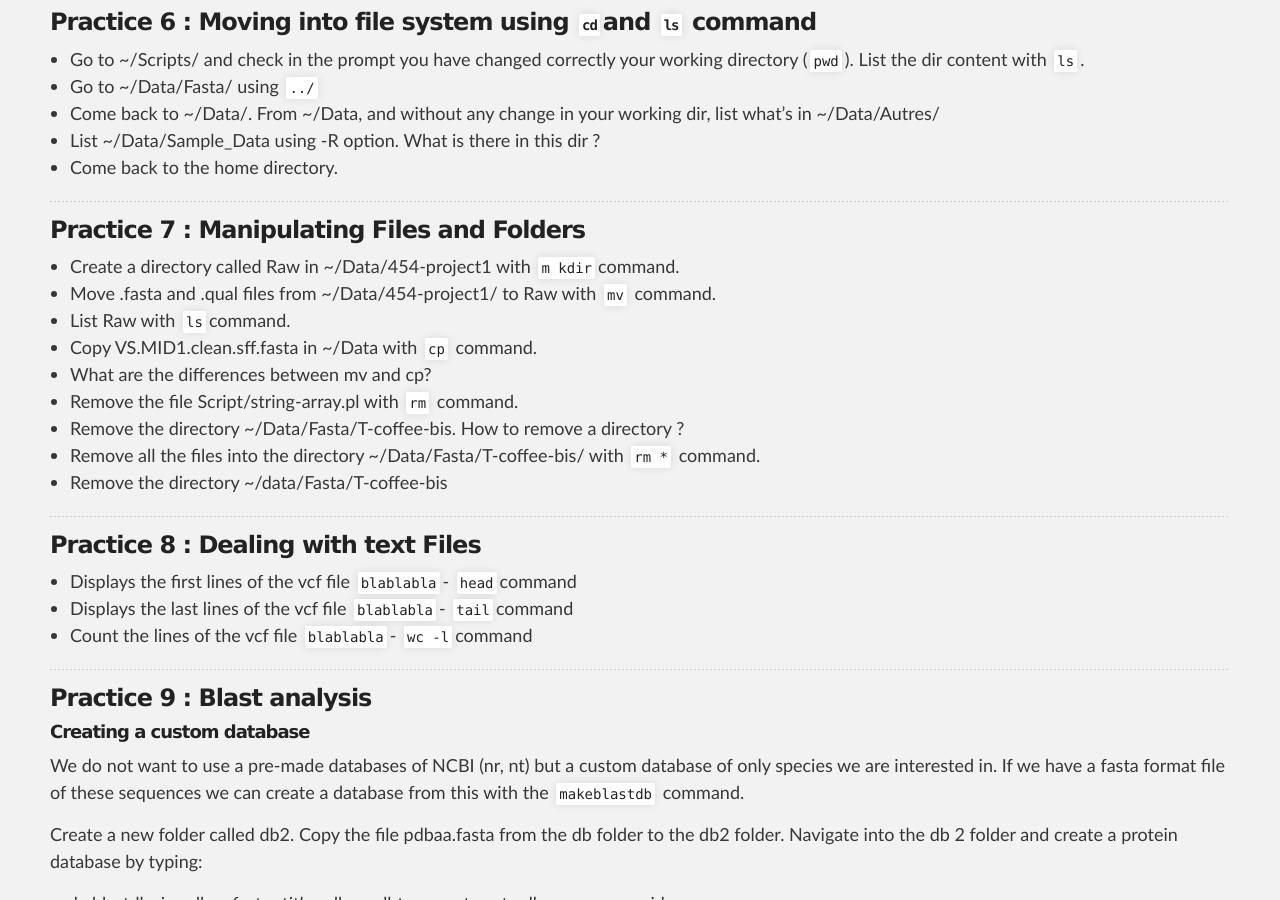
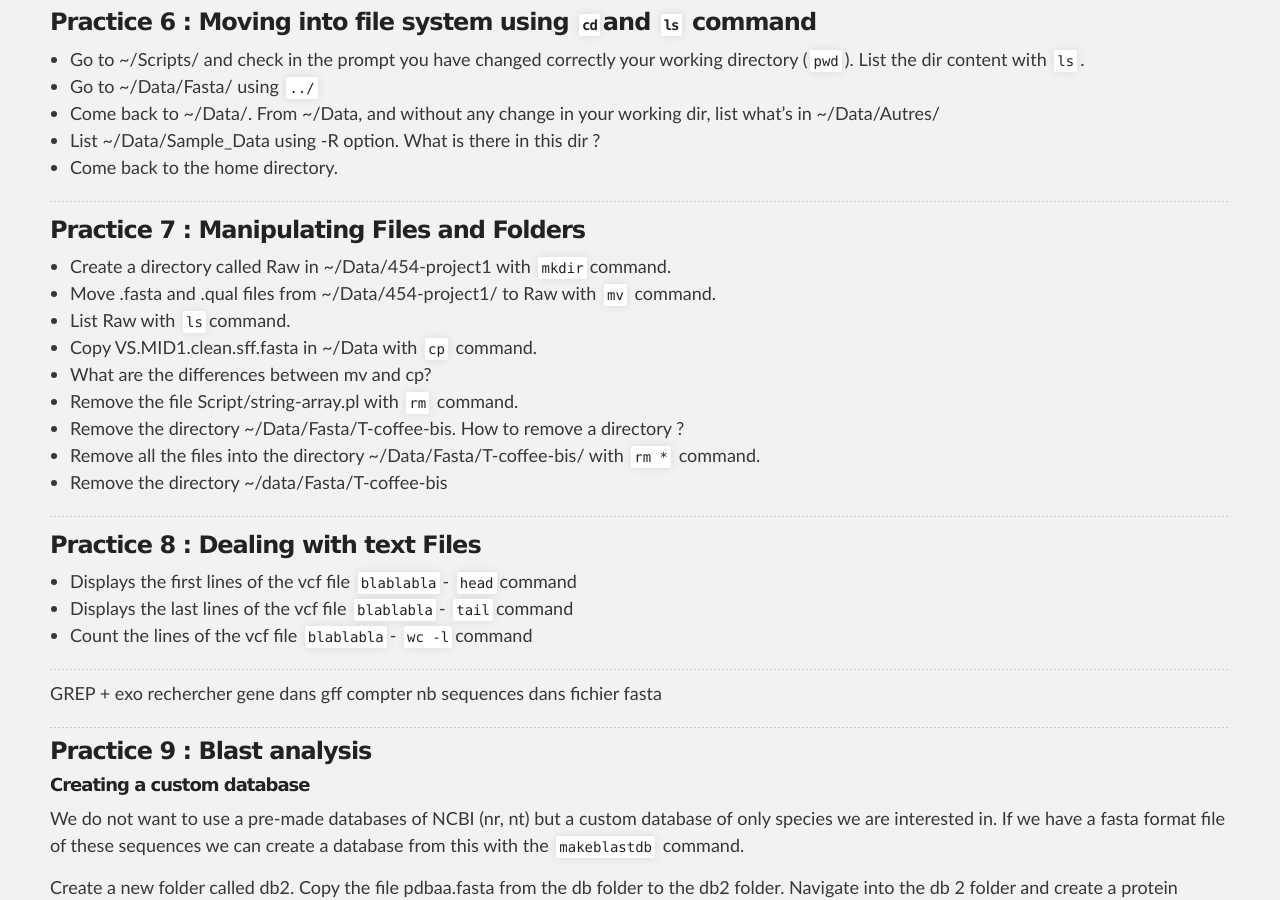
Before and after one commit to SouthGreenPlatform/trainings, a Jekyll site: the page built from _pages/linux/linuxPractice.md, in a window 1280 px wide and 900 px high, scrolled down 3747 px. Built offline with Jekyll 4.4.1, drawn with Linux system fonts in a browser that asks for light colours; nearby versions of some CDN libraries.

Commit message:
Update linuxPractice.md

```diff
--- a/_pages/linux/linuxPractice.md
+++ b/_pages/linux/linuxPractice.md
@@ -153,7 +153,7 @@ Once you are successfully logged in, you will be use this console for the rest o
 <a name="practice-7"></a>
 ### Practice 7 : Manipulating Files and Folders
 
-* Create a directory called Raw in ~/Data/454-project1 with `m kdir`command.
+* Create a directory called Raw in ~/Data/454-project1 with `mkdir`command.
 * Move .fasta and .qual files from ~/Data/454-project1/ to Raw with `mv` command.
 * List Raw with `ls`command.
 * Copy VS.MID1.clean.sff.fasta in ~/Data with `cp` command.
@@ -175,6 +175,10 @@ Once you are successfully logged in, you will be use this console for the rest o
 -----------------------
 
 <a name="practice-9"></a>
+GREP + exo rechercher gene dans gff
+compter nb sequences dans fichier fasta
+
+-----------------------
 ### Practice 9 : Blast analysis
 
 ##### Creating a custom database
```
